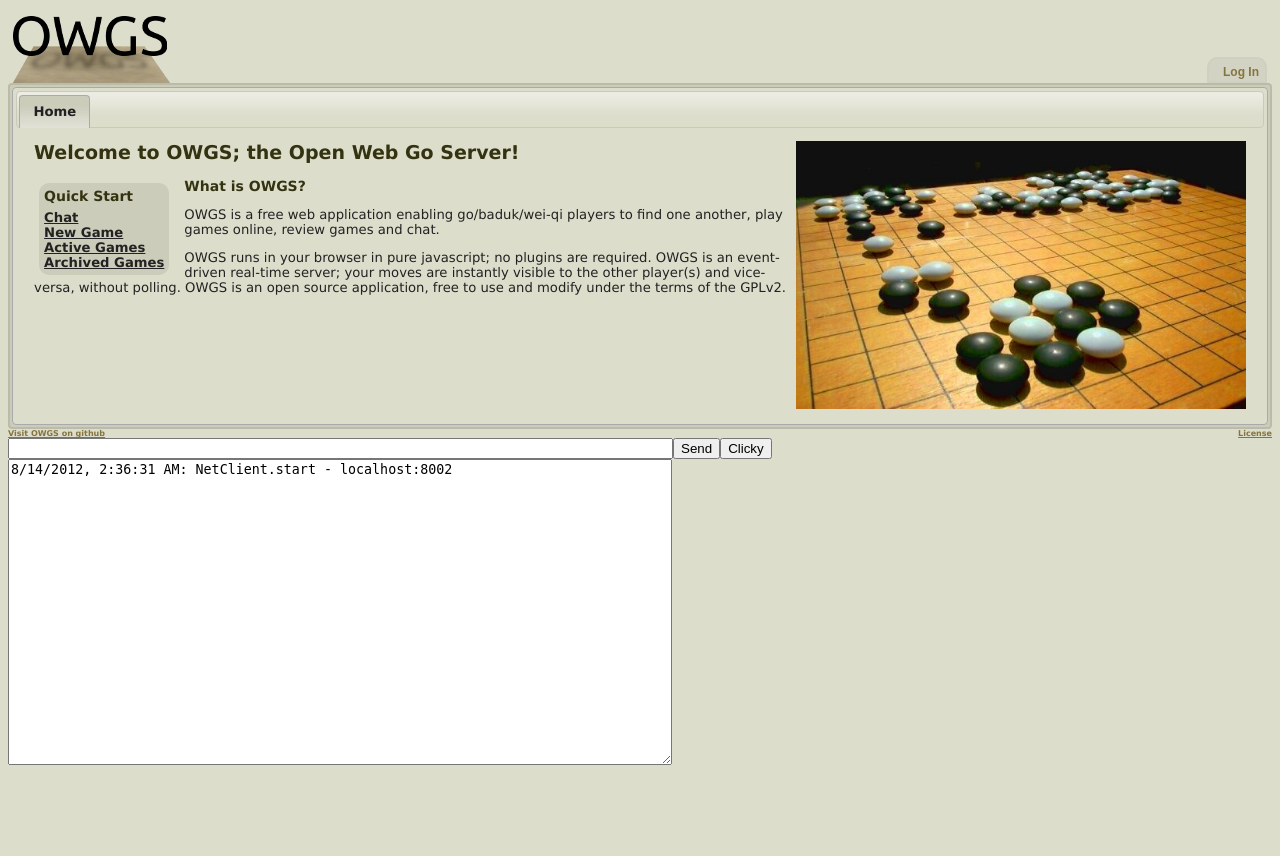
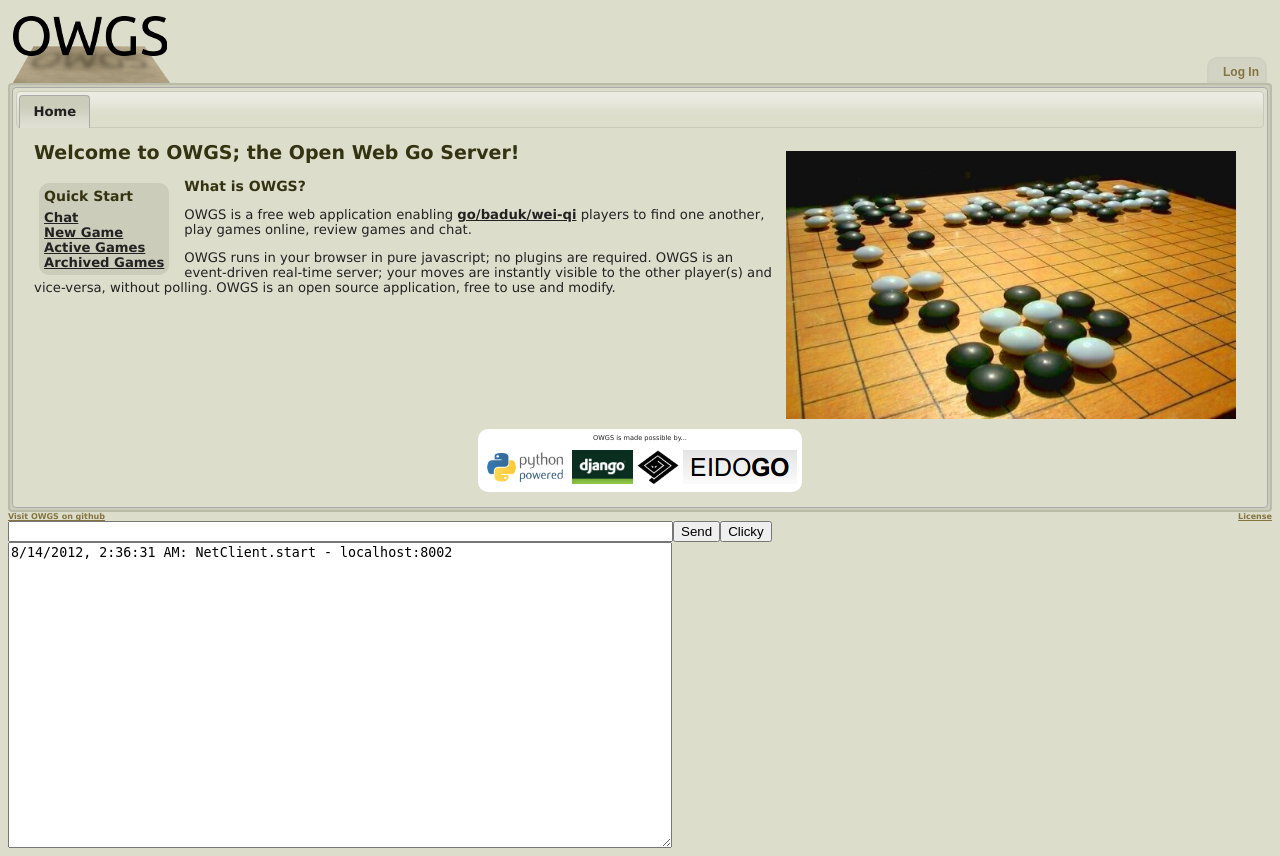
Before and after one commit to Tecuya/owgs, a Django app: page / in a window 1280 px wide. Before the commit the page ends 765 px from the top, so only its background shows below. Run offline with Django 3.2, Linux system fonts and the light colour scheme; parts of the project's set-up code (start-up, migrations or seed data) failed here and were passed over; some libraries are stand-ins or nearby versions.

Commit message:
pretty logos

```diff
--- a/goserver/templates/goserver_interface.html
+++ b/goserver/templates/goserver_interface.html
@@ -37,7 +37,7 @@ netclient_debug_mode = {{ DebugMode }};
   </ul>
   <div id="tab-1">
 
-    <div style="float:right; display:inline-block;">
+    <div style="float:right; display:inline-block; padding:10px;">
       <img src="/static/owgs/Go_board.jpg" width=450>
     </div>
 
@@ -64,8 +64,10 @@ netclient_debug_mode = {{ DebugMode }};
    <h2>What is OWGS?</h2>
 
    <p>
-     OWGS is a free web application enabling go/baduk/wei-qi players
-     to find one another, play games online, review games and chat.
+     OWGS is a free web application
+     enabling <a href="http://en.wikipedia.org/wiki/Go_(game)">go/baduk/wei-qi</a>
+     players to find one another, play games online, review games and
+     chat.
    </p>
 
    <p>
@@ -73,13 +75,25 @@ netclient_debug_mode = {{ DebugMode }};
      required.  OWGS is an event-driven real-time server; your moves
      are instantly visible to the other player(s) and vice-versa,
      without polling.  OWGS is an open source application, free to use
-     and modify under the terms of the GPLv2.
-   </p>
-
-   <p>
+     and modify.
    </p>
 
    <div style="clear:both;"></div>
+
+   <div style="text-align:center">
+     <div style="background-color: #fff; display:inline-block; padding:5px; text-align:center;" class="rounded">
+       <span style="font-size:0.5em;">OWGS is made possible by...<br /><br /></span>
+
+       <a href="http://www.python.org" title="Python"><img src="/static/owgs/python-powered-w-140x56.png" height=34></a>
+
+       <a href="http://www.djangoproject.com" title="Django"><img src="/static/owgs/django-logo.jpg" height=34></a>
+
+       <a href="http://www.twistedmatrix.com" title="Twisted"><img src="/static/owgs/TwistedLogo-64wide.png" height=34></a>
+
+       <a href="http://www.eidogo.com" title="Eidogo"><img src="/static/owgs/eidogo.png" height=34></a>
+
+     </div>
+   </div>
 
   </div>
 </div>
--- a/goserver/templates/goserver_skin.html
+++ b/goserver/templates/goserver_skin.html
@@ -9,7 +9,7 @@
 <div id="header">
 
 <div style="float:left;">
-<h1><a style="color: #333311; text-decoration:none;" href="/"><img src="static/owgs/owgs_logo.png"></a></h1>
+<h1><a style="color: #333311; text-decoration:none;" href="/"><img src="/static/owgs/owgs_logo.png"></a></h1>
 </div>
 
 <div id="topright">
```
Also changed, not shown: goserver/static/owgs/TwistedLogo-64wide.png (added), goserver/static/owgs/django-logo.jpg (added), goserver/static/owgs/eidogo.png (added), goserver/static/owgs/python-powered-w-140x56.png (added), 1 other file.
